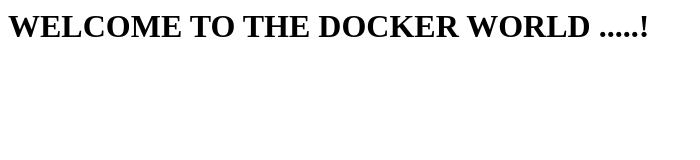
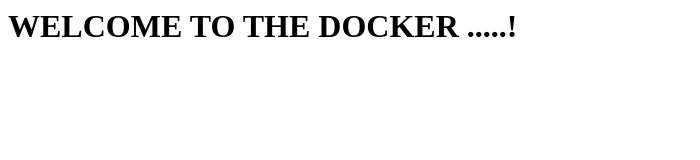
Before and after one commit to Sreedhar-Muktham/Dockerfile, a plain HTML site: page index.html in a window 1280 px wide. Shown: the whole page, without its empty margins (0-700 px from the left). Drawn offline with Linux system fonts and the light colour scheme.

Commit message:
Update index.html

```diff
--- a/index.html
+++ b/index.html
@@ -1 +1 @@
-<H1> WELCOME TO THE DOCKER WORLD .....!</H1>
+<H1> WELCOME TO THE DOCKER .....!</H1>
```
